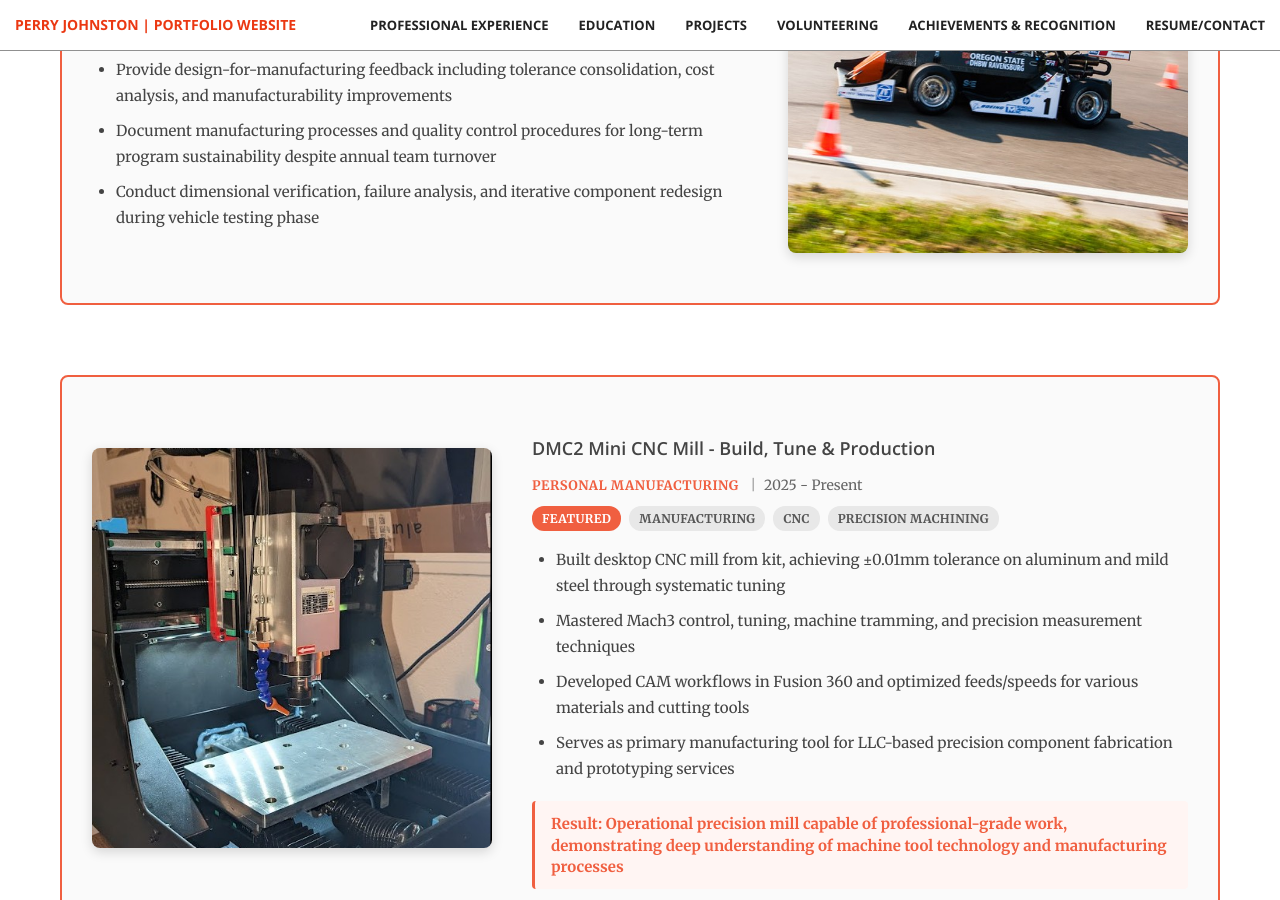
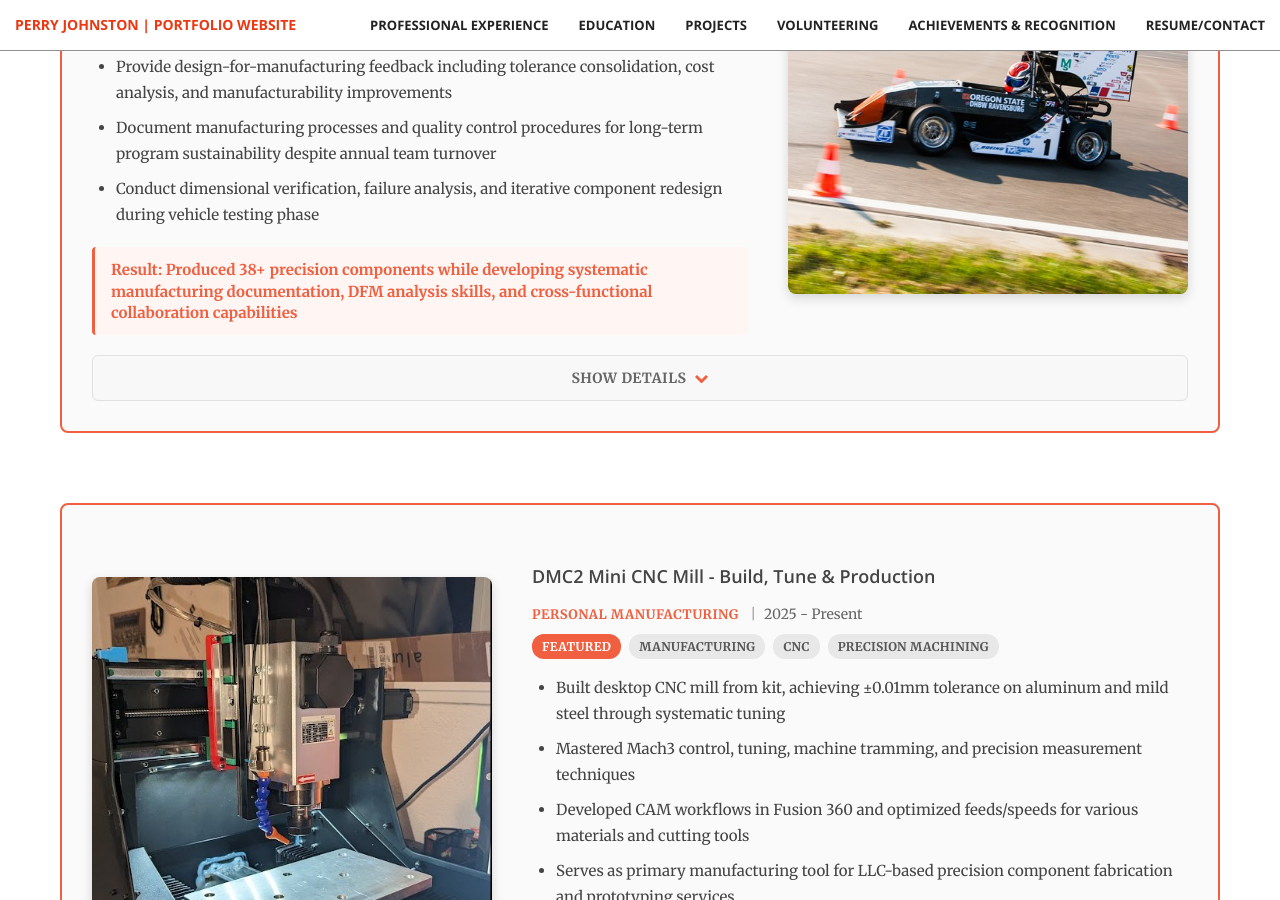
Before and after one commit to perryismyname/perryismyname.github.io, a Jekyll site: the page built from projects/index.html, in a window 1280 px wide and 900 px high, scrolled down 739 px. Built offline with Jekyll 4.4.1, drawn with Linux system fonts in a browser that asks for light colours.

Commit message:
Update index.html
correct gallery

```diff
--- a/projects/index.html
+++ b/projects/index.html
@@ -105,6 +105,9 @@ header_image: /img/portfolio/3.jpg
   bullet2="Provide design-for-manufacturing feedback including tolerance consolidation, cost analysis, and manufacturability improvements"
   bullet3="Document manufacturing processes and quality control procedures for long-term program sustainability despite annual team turnover"
   bullet4="Conduct dimensional verification, failure analysis, and iterative component redesign during vehicle testing phase"
+  outcome="Produced 38+ precision components while developing systematic manufacturing documentation, DFM analysis skills, and cross-functional collaboration capabilities"
+  detail=gfr_capstone_detail
+  gallery=gfr_gallery
 %}
 
 
```
